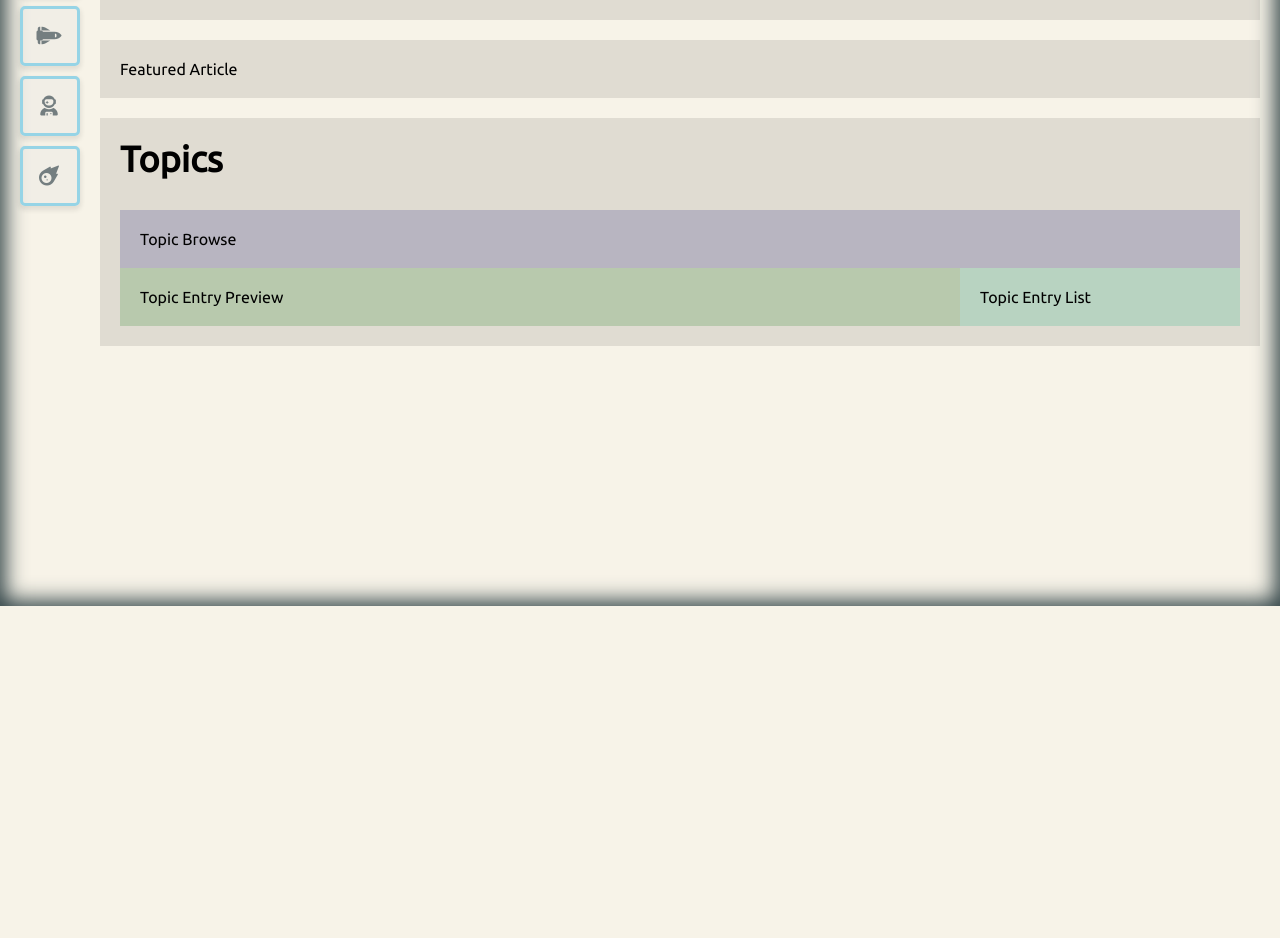
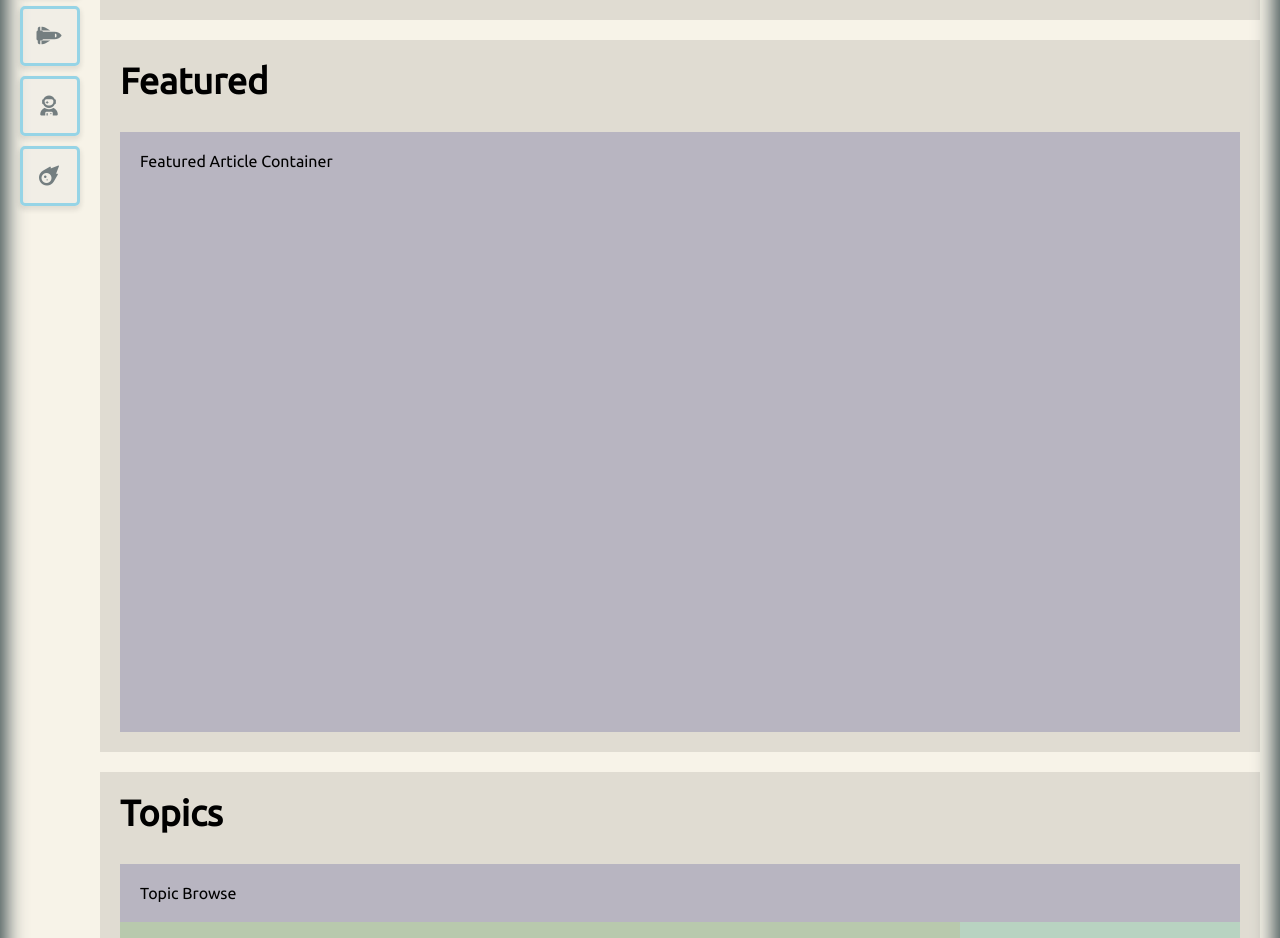
Before and after one commit to irbab00n/the-citizen-commune, a React (Create React App) app: page /guides in a window 1280 px wide. Shown: the part 214-1152 px from the top of the page. Before the commit the page ends 820 px from the top, so only its background shows below. Built offline with nearby package versions, Linux system fonts and the light colour scheme.

Commit message:
restructure the Guide Page, again

```diff
--- /dev/null
+++ b/src/components/Guides/Featured/Featured.scss
@@ -0,0 +1,5 @@
+@import '../../../sass/main';
+
+.FeaturedArticle {
+  min-height: 600px;
+}
--- a/src/components/Guides/FeaturedArticle/index.tsx
+++ b/src/components/Guides/Featured/index.tsx
@@ -1,13 +1,20 @@
 import React from 'react';
+import './Featured.scss';
 
 import Row from '../../Layout/Row';
+import Column from '../../Layout/Column';
 
 interface FeaturedArticleProps {
   [key: string]: any;
 }
 
 const FeaturedArticle = (props: FeaturedArticleProps) => {
-  return <Row>Featured Article</Row>;
+  return (
+    <Row>
+      <h2>Featured</h2>
+      <Column className="FeaturedArticle">Featured Article Container</Column>
+    </Row>
+  );
 };
 
 export default FeaturedArticle;
--- /dev/null
+++ b/src/components/Guides/Search/index.tsx
@@ -0,0 +1,13 @@
+import React from 'react';
+
+import Row from '../../Layout/Row';
+
+interface GuideSearchProps {
+  [key: string]: any;
+}
+
+const GuideSearch = (props: GuideSearchProps) => {
+  return <Row className="guide-search">Search</Row>;
+};
+
+export default GuideSearch;
--- /dev/null
+++ b/src/components/Guides/Topics/index.tsx
@@ -0,0 +1,23 @@
+import React from 'react';
+
+import Row from '../../Layout/Row';
+import TopicEntryPreview from './TopicEntryPreview';
+import TopicBrowse from './TopicBrowse';
+import TopicEntryList from './TopicEntryList';
+
+interface GuideTopicsProps {
+  [key: string]: any;
+}
+
+const GuideTopics = (props: GuideTopicsProps) => {
+  return (
+    <Row>
+      <h2>Topics</h2>
+      <TopicBrowse />
+      <TopicEntryPreview />
+      <TopicEntryList />
+    </Row>
+  );
+};
+
+export default GuideTopics;
--- a/src/pages/Guides/index.tsx
+++ b/src/pages/Guides/index.tsx
@@ -2,26 +2,18 @@ import React from 'react';
 
 // * COMPONENTS
 import Page from '../../components/Layout/Page';
-import Row from '../../components/Layout/Row';
-import Column from '../../components/Layout/Column';
 
-import FeaturedArticle from '../../components/Guides/FeaturedArticle';
-import TopicEntryPreview from '../../components/Guides/Topics/TopicEntryPreview';
-import TopicBrowse from '../../components/Guides/Topics/TopicBrowse';
-import TopicEntryList from '../../components/Guides/Topics/TopicEntryList';
+import Featured from '../../components/Guides/Featured';
+import Search from '../../components/Guides/Search';
+import Topics from '../../components/Guides/Topics';
 
 const Guides: React.FC = () => {
   return (
     <Page>
       <h1>Community Guides</h1>
-      <Row className="guide-search">Search</Row>
-      <FeaturedArticle />
-      <Row>
-        <h2>Topics</h2>
-        <TopicBrowse />
-        <TopicEntryPreview />
-        <TopicEntryList />
-      </Row>
+      <Search />
+      <Featured />
+      <Topics />
     </Page>
   );
 };
```
Also changed, not shown: src/components/Guides/Search/Guidesearch.scss (added).
